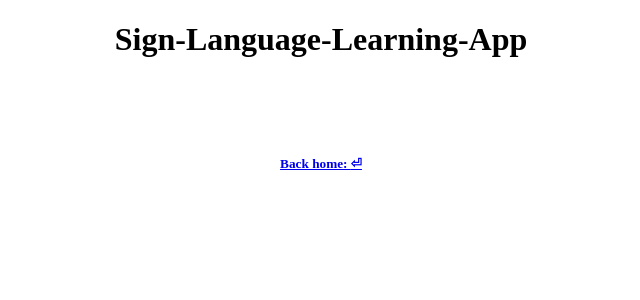
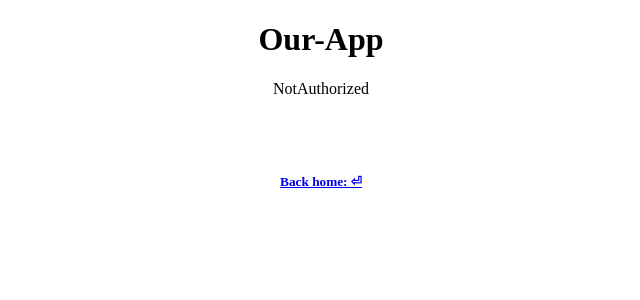
Before and after one commit to voytecu314/Sign-App-Backend, a React (Create React App) app in the folder client/: page /no-auth in a window 1280 px wide. Shown: the top 300 px of the page, without its empty margins (319-959 px from the left). Built offline with nearby package versions, Linux system fonts and the light colour scheme.

Commit message:
routes are protected for login but no token

```diff
--- a/client/src/App.jsx
+++ b/client/src/App.jsx
@@ -4,18 +4,23 @@ import SignOrLogin from './components/SignOrLogin';
 import Upload from './components/Upload';
 import GetVids from './components/GetVids';
 import ContactForm from './components/ContactForm';
+import NotAuthorized from './components/NotAuthorized';
+import Auth from './components/Auth';
 
 function App() {
 
   return (
     <Router>
       <div className="App">
-        <h1>Sign-Language-Learning-App</h1>
+        <h1>Our-App</h1>
         <Routes>
         <Route path='/' element={<SignOrLogin />} />
-        <Route path='/videos/upload' element={<Upload />} />
-        <Route path='/videos' element={<GetVids />} />
-        <Route path='/videos/upload/contact' element={<ContactForm />} />
+        <Route element={<Auth />}>
+          <Route path='/videos/upload' element={<Upload />} />
+          <Route path='/videos' element={<GetVids />} />
+          <Route path='/videos/upload/contact' element={<ContactForm />} />
+        </Route>
+        <Route path='/no-auth' element={<NotAuthorized />} />
         </Routes>
         <br /><br /><br />
         <Link to='/'><h5>Back home: <span>&#9166;</span></h5> </Link>
--- /dev/null
+++ b/client/src/components/Auth.jsx
@@ -0,0 +1,12 @@
+import { Navigate, Outlet } from 'react-router-dom';
+import { useContext } from 'react';
+import MyContext from '../context/MyContext';
+
+
+const Auth = () => {
+  const { auth } = useContext(MyContext);
+
+  return auth ? <Outlet /> : <Navigate to='/no-auth' />;
+};
+
+export default Auth;
--- a/client/src/components/Login.jsx
+++ b/client/src/components/Login.jsx
@@ -1,7 +1,10 @@
+import { useContext } from "react";
+import MyContext from "../context/MyContext";
 import { useNavigate } from "react-router-dom";
 
 const Login = () => {
 
+    const {setAuth} = useContext(MyContext);
 
     const navigate = useNavigate();
 
@@ -19,7 +22,7 @@ const Login = () => {
 
         fetch('http://localhost:5000/login',options)
         .then(res=>res.json())
-        .then(json=>{console.log(json); navigate('/videos')})
+        .then(json=>{console.log(json); setAuth(json.auth); navigate('/videos')})
         .catch(console.log);
     }
 
--- /dev/null
+++ b/client/src/components/NotAuthorized.jsx
@@ -0,0 +1,9 @@
+import React from 'react'
+
+const NotAuthorized = () => {
+  return (
+    <div>NotAuthorized</div>
+  )
+}
+
+export default NotAuthorized;
--- /dev/null
+++ b/client/src/context/MyContext.js
@@ -0,0 +1,5 @@
+import { createContext } from "react";
+
+const MyContext = createContext(null);
+
+export default MyContext;
--- /dev/null
+++ b/client/src/context/MyProvider.jsx
@@ -0,0 +1,13 @@
+import { useState } from 'react'
+import MyContext from './MyContext'
+
+export const MyProvider = ( {children} ) => {
+
+    const [auth, setAuth] = useState(false);
+
+  return (
+    <MyContext.Provider value={{auth, setAuth}}>
+        {children}
+    </MyContext.Provider>
+  )
+}
--- a/client/src/index.js
+++ b/client/src/index.js
@@ -1,11 +1,12 @@
 import React from 'react';
 import ReactDOM from 'react-dom/client';
 import App from './App.jsx';
+import { MyProvider } from './context/MyProvider.jsx';
 
 
 const root = ReactDOM.createRoot(document.getElementById('root'));
 root.render(
-
+<MyProvider>
     <App />
-
+</MyProvider>
 );
```
Also changed, not shown: 1 other file (tests, documents, lock files or other folders).
